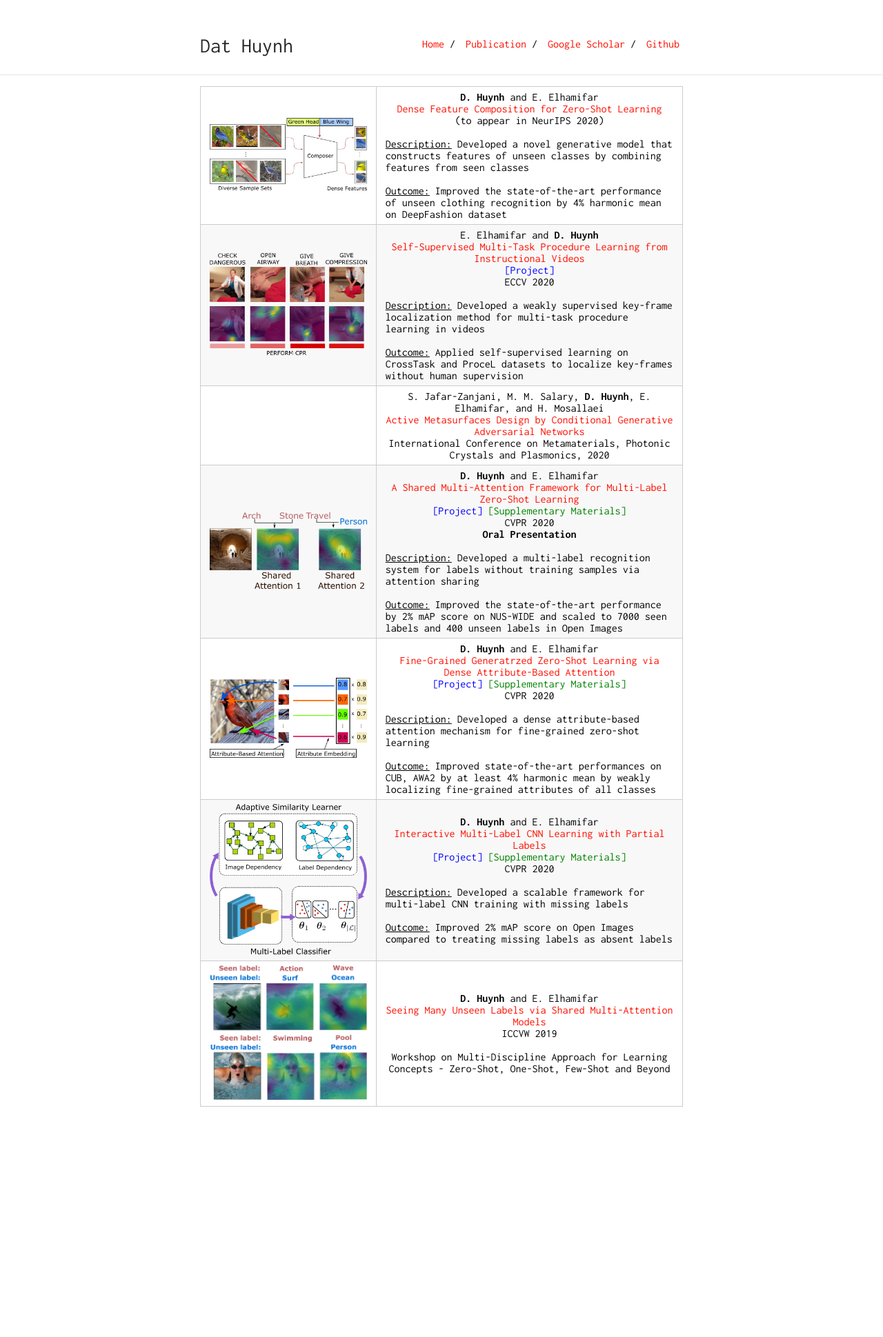
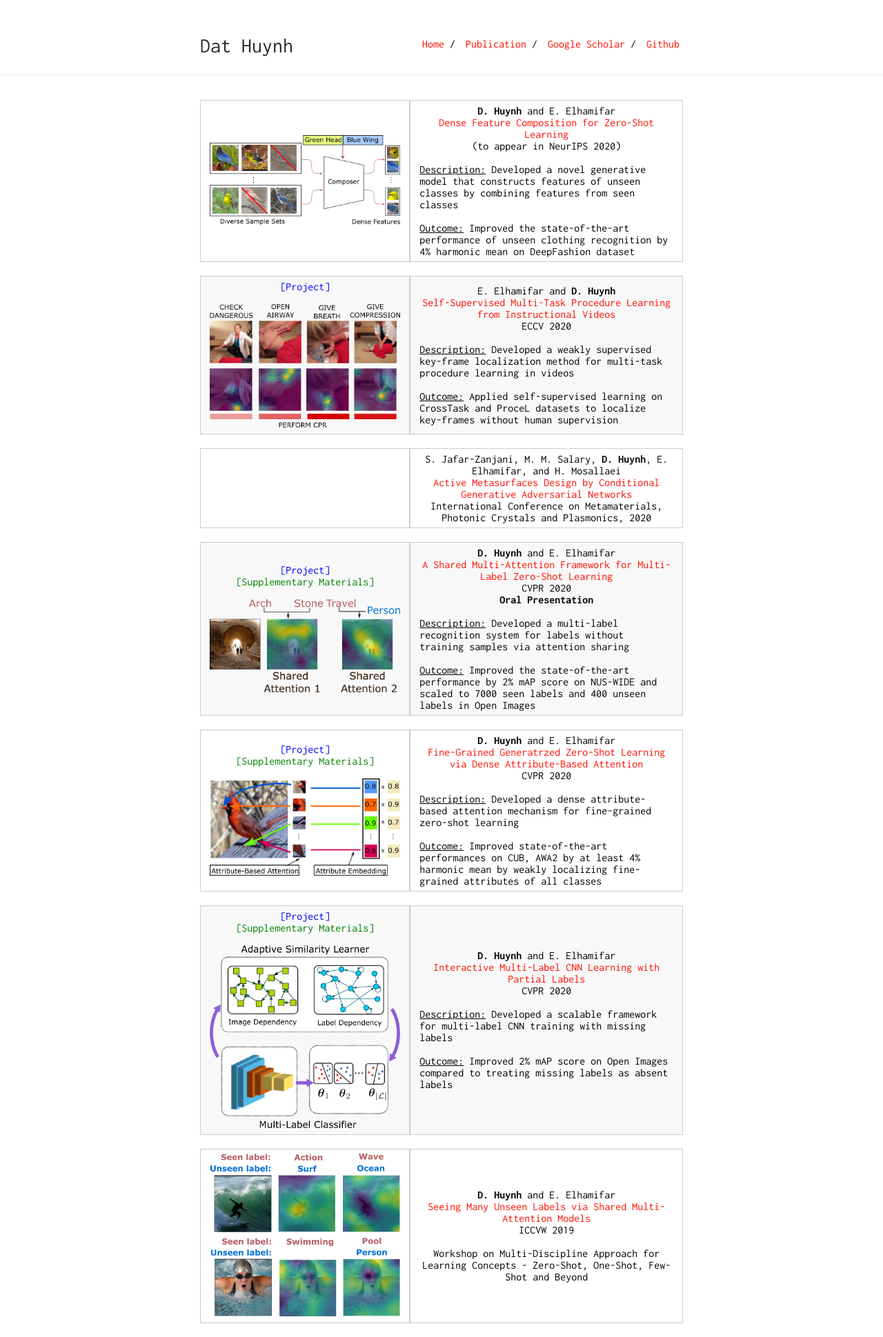
Before and after one commit to ZiweiXU/hbdat.github.io, a Jekyll site: the page built from publication.md, in a window 1280 px wide. Shown: the whole page at 69% size. Built offline with Jekyll 4.4.1, drawn with Linux system fonts in a browser that asks for light colours; before the commit the page ends 1605 px from its top, so only the background shows below that.

Commit message:
add spacing between pubs

```diff
--- a/css/pub.css
+++ b/css/pub.css
@@ -14,3 +14,8 @@ ul {
 li {
   display: table-row;
 }
+
+table {
+  border-collapse: separate;
+  border-spacing: 0 20px;
+}
--- a/publication.md
+++ b/publication.md
@@ -27,6 +27,10 @@ custom_css: pub
 
 <tr conference="ECCV20">
 <td>
+<center>
+<a href="https://gitdub.com/hbdat/eccv20_Multi_Task_Procedure_Learning" style="color:blue;">[Project]</a>
+</center>
+<br>
 <img src="figures/self_sup.png" class="center">
 </td>
 
@@ -34,7 +38,6 @@ custom_css: pub
 	<center>
 		E. Elhamifar and <b>D. Huynh</b><br>
 		<a href="pubs/eccv20_seflsup_final.pdf">Self-Supervised Multi-Task Procedure Learning from Instructional Videos</a><br>
-		<a href="https://gitdub.com/hbdat/eccv20_Multi_Task_Procedure_Learning" style="color:blue;">[Project]</a><br>
 		ECCV 2020<br>
 	</center>
 
@@ -61,14 +64,21 @@ custom_css: pub
 
 <tr conference="CVPR20">
 <td>
+<center>
+<a href="https://gitdub.com/hbdat/cvpr20_LESA" style="color:blue;">[Project]</a> <br>
+<a href="pubs/suppmat_attentionZSL_final.pdf" style="color:green;">[Supplementary Materials]</a><br>
+</center>
+<br>
 <img src="figures/shared_attention.png" class="center">
+
+
 </td>
+
 <td>
 	<center>
 		<b>D. Huynh</b> and E. Elhamifar<br>
 		<a href="pubs/cvpr20_attentionZSL_final.pdf">A Shared Multi-Attention Framework for Multi-Label Zero-Shot Learning</a><br>
-		<a href="https://gitdub.com/hbdat/cvpr20_LESA" style="color:blue;">[Project]</a>
-		<a href="pubs/suppmat_attentionZSL_final.pdf" style="color:green;">[Supplementary Materials]</a><br>
+
 		CVPR 2020<br>
 		<b>Oral Presentation</b><br>
 	</center>
@@ -83,14 +93,18 @@ custom_css: pub
 
 <tr conference="CVPR20">
 <td>
+<center>
+<a href="https://gitdub.com/hbdat/cvpr20_DAZLE" style="color:blue;">[Project]</a> <br>
+		<a href="pubs/suppmat_finegrainedZSL_final.pdf" style="color:green;">[Supplementary Materials]</a><br>
+</center>
+<br>
 <img src="figures/fine_grained.png" class="center">
 </td>
 <td>
 	<center>
 		<b>D. Huynh</b> and E. Elhamifar<br>
 		<a href="pubs/cvpr20_finegrainedZSL_final.pdf">Fine-Grained Generatrzed Zero-Shot Learning via Dense Attribute-Based Attention</a><br>
-		<a href="https://gitdub.com/hbdat/cvpr20_DAZLE" style="color:blue;">[Project]</a>
-		<a href="pubs/suppmat_finegrainedZSL_final.pdf" style="color:green;">[Supplementary Materials]</a><br>
+
 		CVPR 2020<br>
 	</center>
 
@@ -104,14 +118,18 @@ custom_css: pub
 
 <tr conference="CVPR20">
 <td>
+<center>
+<a href="https://gitdub.com/hbdat/cvpr20_IMCL" style="color:blue;">[Project]</a> <br>
+		<a href="pubs/suppmat_ssmll_final.pdf" style="color:green;">[Supplementary Materials]</a><br>
+</center>
+<br>
 <img src="figures/interactive_learning.png" class="center">
 </td>
 <td>
 	<center>
 		<b>D. Huynh</b> and E. Elhamifar<br>
 		<a href="pubs/cvpr20_ssmll_final.pdf">Interactive Multi-Label CNN Learning with Partial Labels</a><br>
-		<a href="https://gitdub.com/hbdat/cvpr20_IMCL" style="color:blue;">[Project]</a>
-		<a href="pubs/suppmat_ssmll_final.pdf" style="color:green;">[Supplementary Materials]</a><br>
+
 		CVPR 2020<br>
 	</center>
 
```
